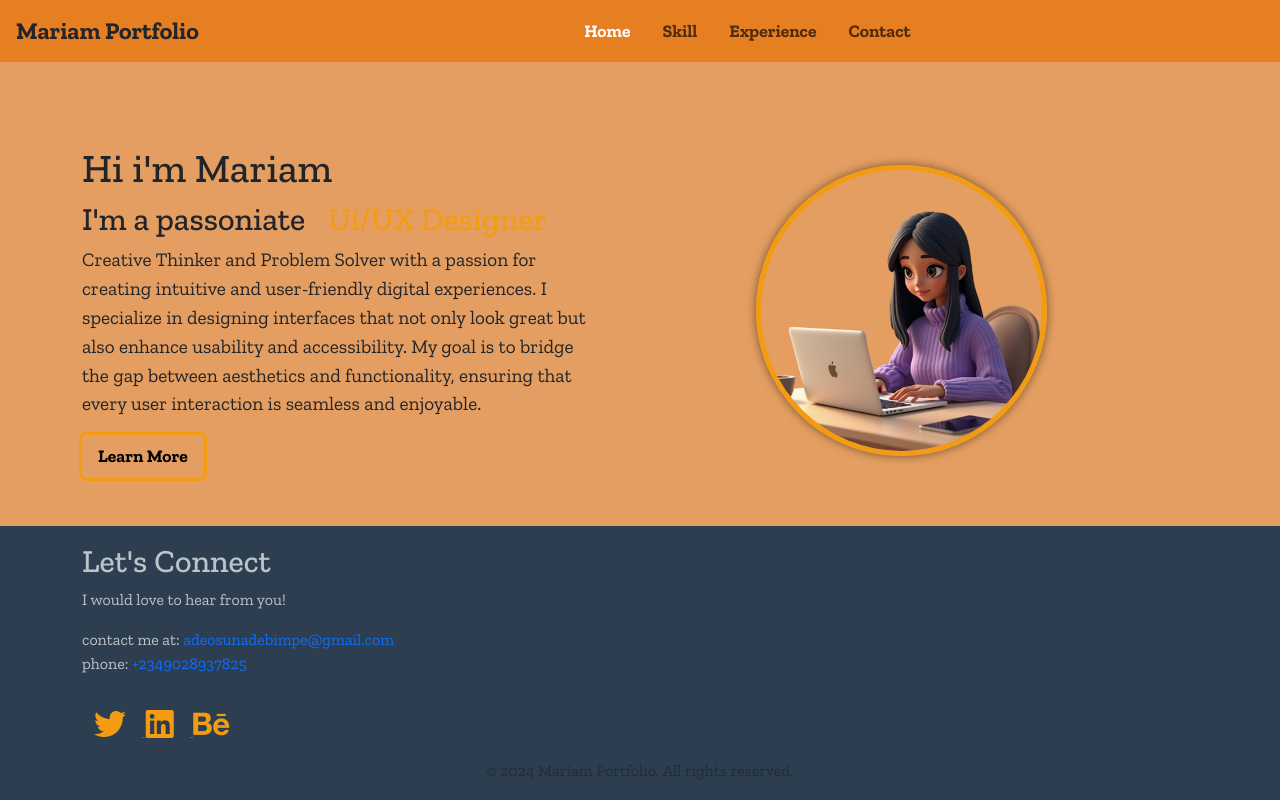
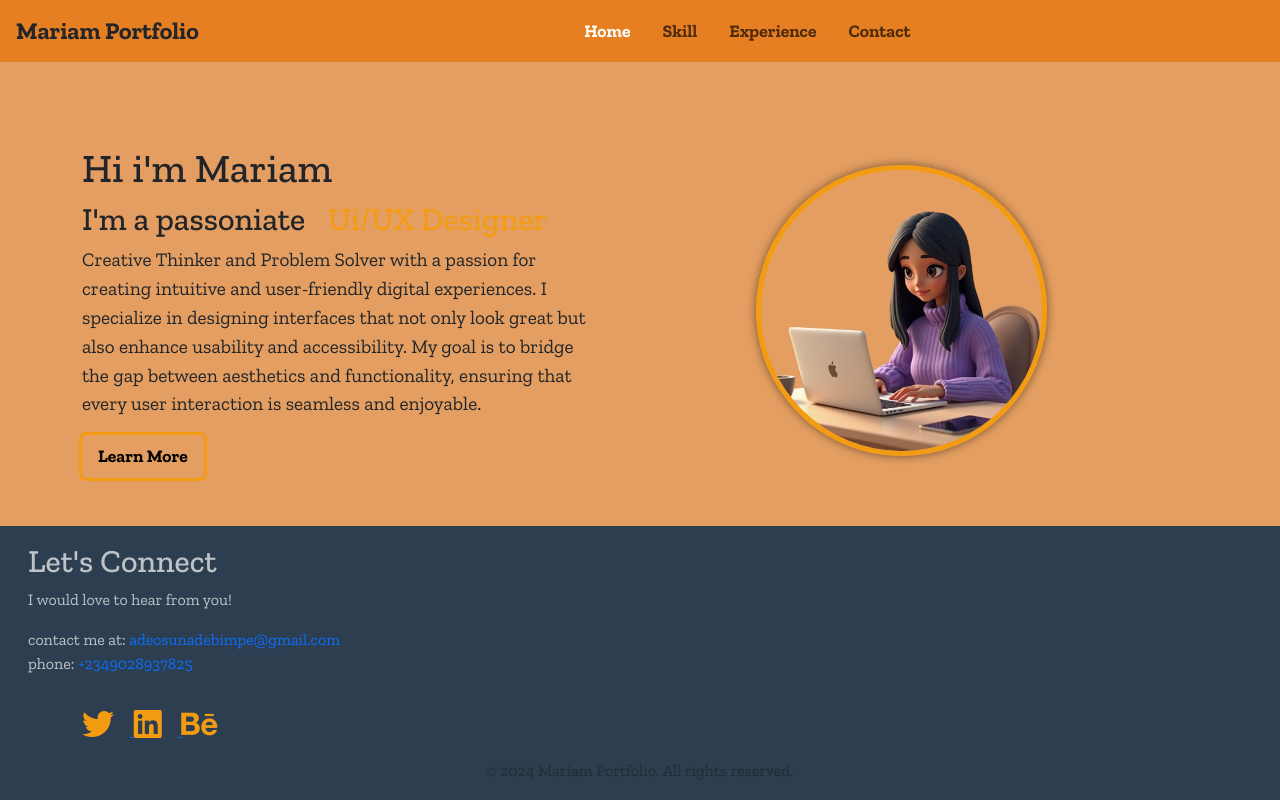
Before and after one commit to DasTech-innovate/Mariam, a plain HTML site: page index.html in a window 1280 px wide. Drawn offline with nearby package versions, Linux system fonts and the light colour scheme.

Commit message:
footer fluid

```diff
--- a/index.html
+++ b/index.html
@@ -66,8 +66,8 @@
 
 
 
-<footer id="footer-custom" class="bg-light mt-5">
-  <div class="container text-left">
+<footer id="footer-custom" class="bg-light mt-5 container-fluid">
+  <div class="container-fluid text-left">
     <h2 class="text-left">Let's Connect</h2>
     <p class="text-left">I would love to hear from you!</p>
        <p>
@@ -88,7 +88,7 @@
     </p>
   </div>
 
-  <div class="container text-center">
+  <div class="container-fluid text-center">
     <p class="text-muted">© 2024 Mariam Portfolio. All rights reserved.</p>
     <p class="text-muted">Designed by Mariam</p>
   </div>
```
Also changed, not shown: contact.html (+3 -3 lines), project.html (+3 -3 lines), skill.html (+3 -3 lines).
